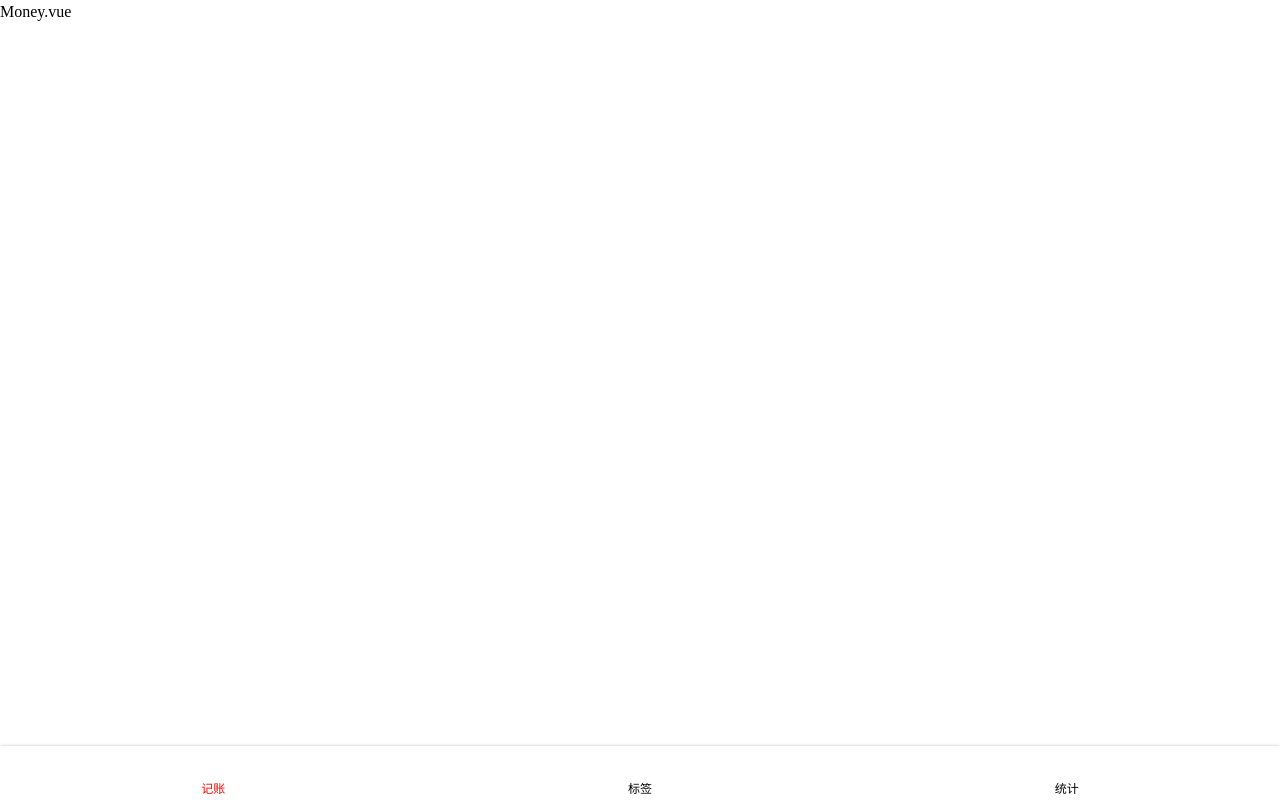
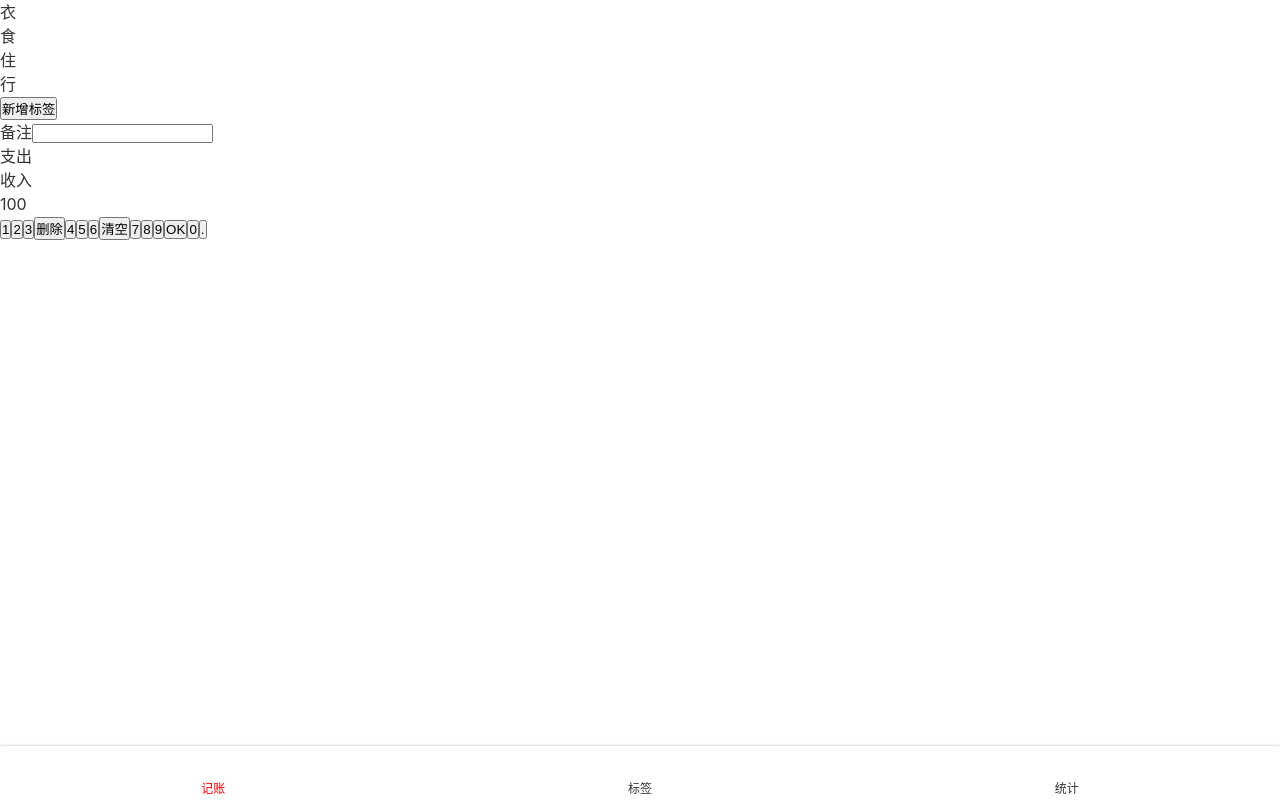
Before and after one commit to SiriusMlszx/siricash-vue, a Vue app: page /#/money in a window 1280 px wide. Built offline with nearby package versions, Linux system fonts and the light colour scheme.

Commit message:
添加全局样式和全局变量

```diff
--- a/public/index.html
+++ b/public/index.html
@@ -8,10 +8,6 @@
     <title><%= htmlWebpackPlugin.options.title %></title>
   </head>
   <body>
-    <noscript>
-      <strong>We're sorry but <%= htmlWebpackPlugin.options.title %> doesn't work properly without JavaScript enabled. Please enable it to continue.</strong>
-    </noscript>
     <div id="app"></div>
-    <!-- built files will be auto injected -->
   </body>
 </html>
--- a/src/App.vue
+++ b/src/App.vue
@@ -1,39 +1,17 @@
 <template>
-  <div>
+  <div id="app">
     <router-view/>
   </div>
 </template>
 
 <style lang="scss">
-*{
-  margin:0; padding: 0;
-  box-sizing: border-box;
-}
+@import "~@/assets/style/helper.scss";
+@import "~@/assets/style/reset.scss";
 body{
-  line-height: 1.5;
-}
-a{
-  text-decoration: none;
-  color: inherit;
-}
-#app {
-  font-family: Avenir, Helvetica, Arial, sans-serif;
   -webkit-font-smoothing: antialiased;
   -moz-osx-font-smoothing: grayscale;
-  text-align: center;
-  color: #2c3e50;
-}
-
-#nav {
-  padding: 30px;
-
-  a {
-    font-weight: bold;
-    color: #2c3e50;
-
-    &.router-link-exact-active {
-      color: #42b983;
-    }
-  }
+  color: #333;
+  line-height: 1.5;
+  font-family: $font-hei;
 }
 </style>
--- /dev/null
+++ b/src/assets/style/helper.scss
@@ -0,0 +1,4 @@
+$font-hei: -apple-system, "Noto Sans", "Helvetica Neue", Helvetica, "Nimbus Sans L", Arial, "Liberation Sans", "PingFang SC", "Hiragino Sans GB", "Noto Sans CJK SC", "Source Han Sans SC", "Source Han Sans CN", "Microsoft YaHei", "Wenquanyi Micro Hei", "WenQuanYi Zen Hei", "ST Heiti", SimHei, "WenQuanYi Zen Hei Sharp", sans-serif;
+$font-kai: Baskerville, Georgia, "Liberation Serif", "Kaiti SC", STKaiti, "AR PL UKai CN", "AR PL UKai HK", "AR PL UKai TW", "AR PL UKai TW MBE", "AR PL KaitiM GB", KaiTi, KaiTi_GB2312, DFKai-SB, "TW\-Kai", serif;
+$font-song: Georgia, "Nimbus Roman No9 L", "Songti SC", "Noto Serif CJK SC", "Source Han Serif SC", "Source Han Serif CN", STSong, "AR PL New Sung", "AR PL SungtiL GB", NSimSun, SimSun, "TW\-Sung", "WenQuanYi Bitmap Song", "AR PL UMing CN", "AR PL UMing HK", "AR PL UMing TW", "AR PL UMing TW MBE", PMingLiU, MingLiU, serif;
+$color-highlight: #f00;
--- /dev/null
+++ b/src/assets/style/reset.scss
@@ -0,0 +1,9 @@
+*{
+  margin:0; padding: 0;
+  box-sizing: border-box;
+}
+
+a{
+  text-decoration: none;
+  color: inherit;
+}
--- a/src/components/Nav.vue
+++ b/src/components/Nav.vue
@@ -24,6 +24,7 @@
 </script>
 
 <style lang="scss" scoped>
+@import "~@/assets/style/helper.scss";
 nav{
 display: flex;
   box-shadow: 0 0 3px rgba(0,0,0,0.25);
@@ -42,7 +43,7 @@
   }
 }
   > .item.selected{
-    color: red;
+    color: $color-highlight;
   }
 }
 </style>
--- a/src/views/Money.vue
+++ b/src/views/Money.vue
@@ -1,6 +1,50 @@
 <template>
   <Layout>
-    <p>Money.vue</p>
+    <div class="tags">
+      <ul class="current">
+        <li>衣</li>
+        <li>食</li>
+        <li>住</li>
+        <li>行</li>
+      </ul>
+      <div class="new">
+        <button>新增标签</button>
+      </div>
+    </div>
+
+    <div>
+      <label class="notes">
+        <span class="name">备注</span>
+        <input class="value" type="text">
+      </label>
+    </div>
+
+    <div>
+      <ul class="types">
+        <li class="selected">支出</li>
+        <li>收入</li>
+      </ul>
+    </div>
+
+    <div class="numberPad">
+      <div class="output">100</div>
+      <div class="buttons">
+        <button>1</button>
+        <button>2</button>
+        <button>3</button>
+        <button>删除</button>
+        <button>4</button>
+        <button>5</button>
+        <button>6</button>
+        <button>清空</button>
+        <button>7</button>
+        <button>8</button>
+        <button>9</button>
+        <button>OK</button>
+        <button>0</button>
+        <button>.</button>
+      </div>
+    </div>
   </Layout>
 </template>
 
@@ -12,5 +56,5 @@
 </script>
 
 <style lang="scss" scoped>
-
+@import "~@/assets/style/helper.scss";
 </style>
```
